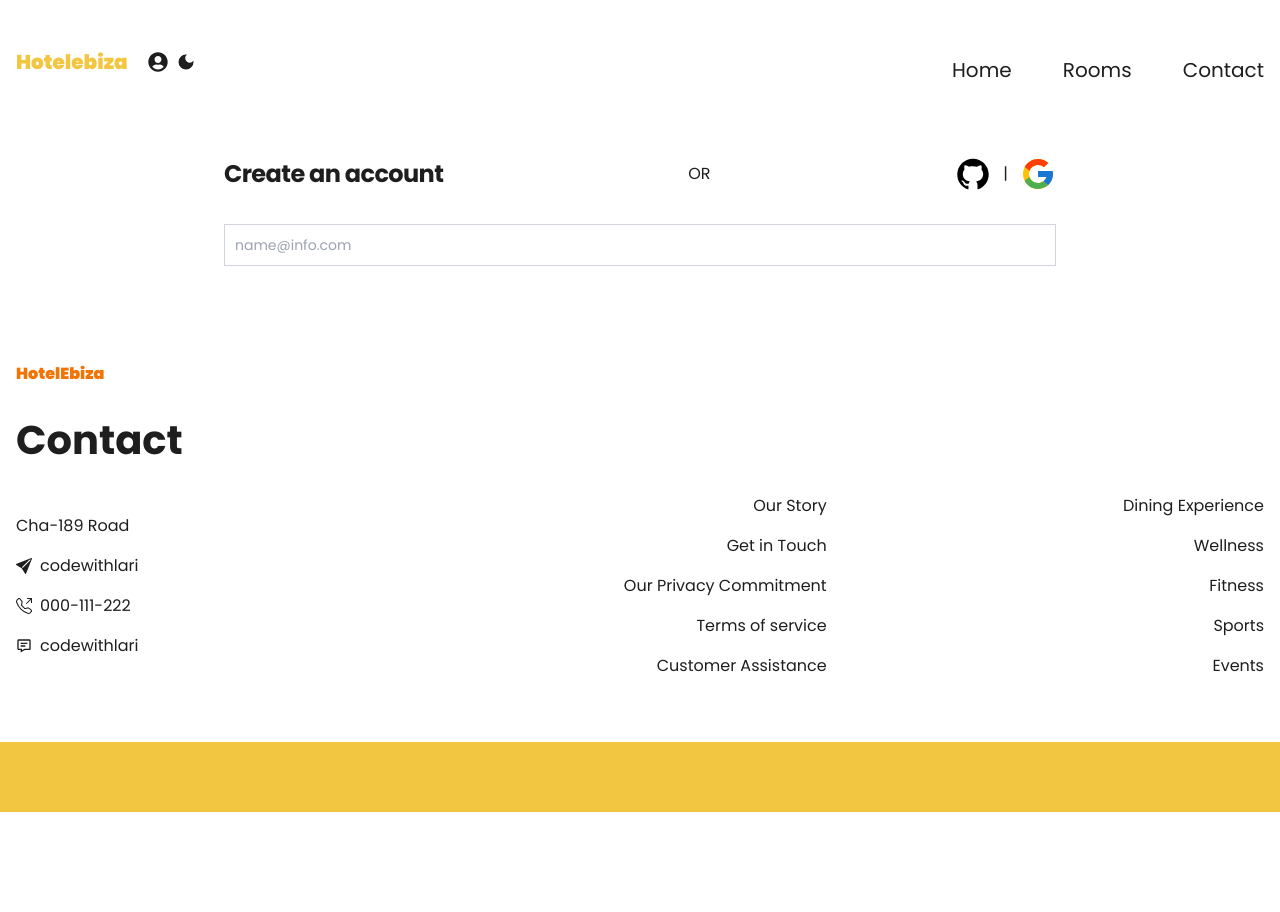
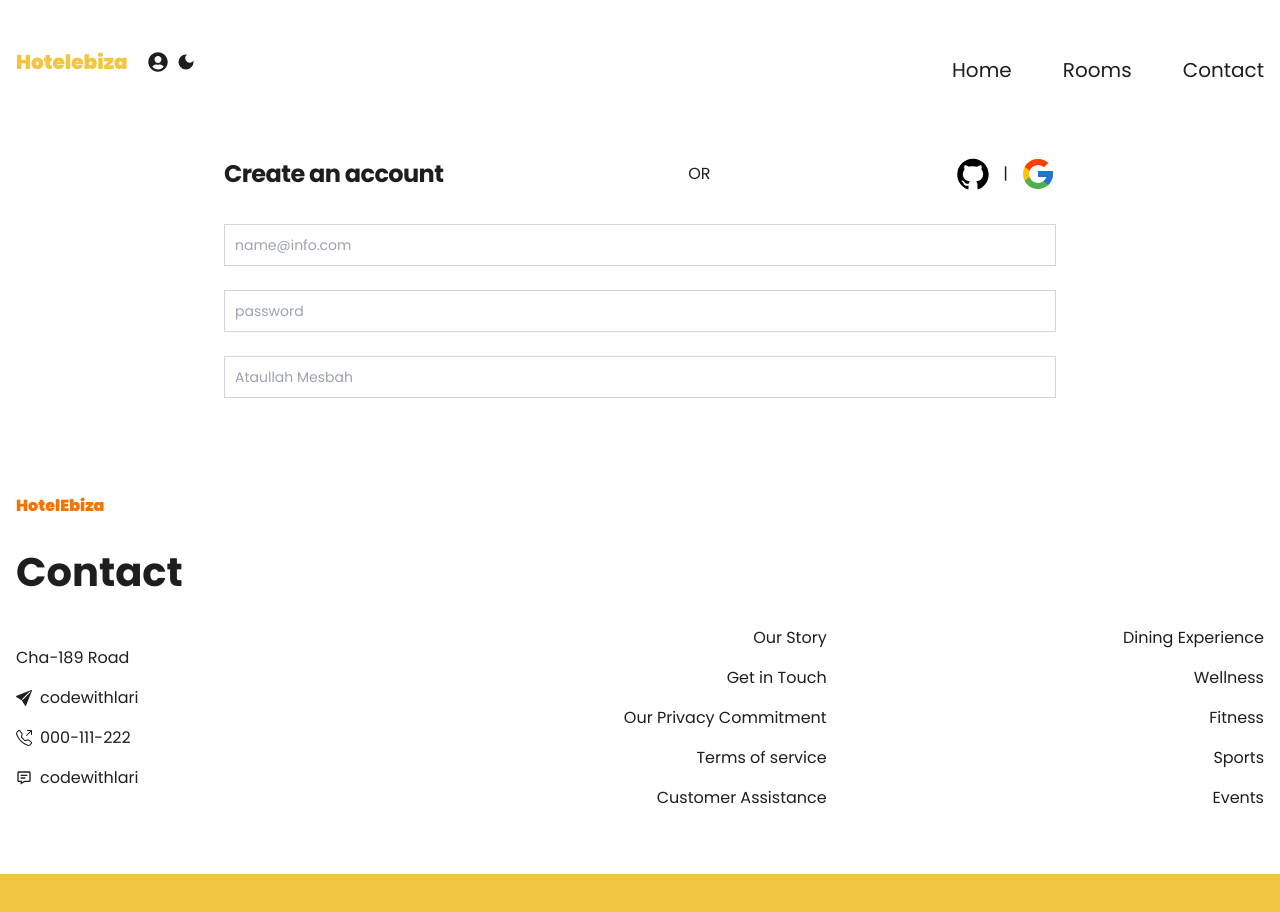
Before and after one commit to ataullahmesbah/hotel-management-nextjs-projects, a Next.js app: page /auth in a window 1280 px wide. Shown: the top 912 px of the page. Before the commit the page ends 812 px from the top, so only its background shows below. Built offline with nearby package versions, Linux system fonts and the light colour scheme.

Commit message:
Name Forward

```diff
--- a/app/auth/page.tsx
+++ b/app/auth/page.tsx
@@ -18,7 +18,31 @@ const Auth = () => {
                     </span>
                 </div>
                 <form className="space-y-4 md:space-y-6">
-                    <input type="email" name='email' id='email' placeholder='name@info.com' required className={inputStyles} />
+                    <input
+                        type="email"
+                        name='email'
+                        id='email'
+                        placeholder='name@info.com'
+                        required
+                        className={inputStyles}
+                    />
+                    <input
+                        type="password"
+                        name='password'
+                        id='password'
+                        placeholder='password'
+                        required
+                        minLength={8}
+                        className={inputStyles}
+                    />
+                    <input
+                        type="text"
+                        name='name'
+                        id='name'
+                        placeholder='Ataullah Mesbah'
+                        required
+                        className={inputStyles}
+                    />
                 </form>
 
             </div>
```
